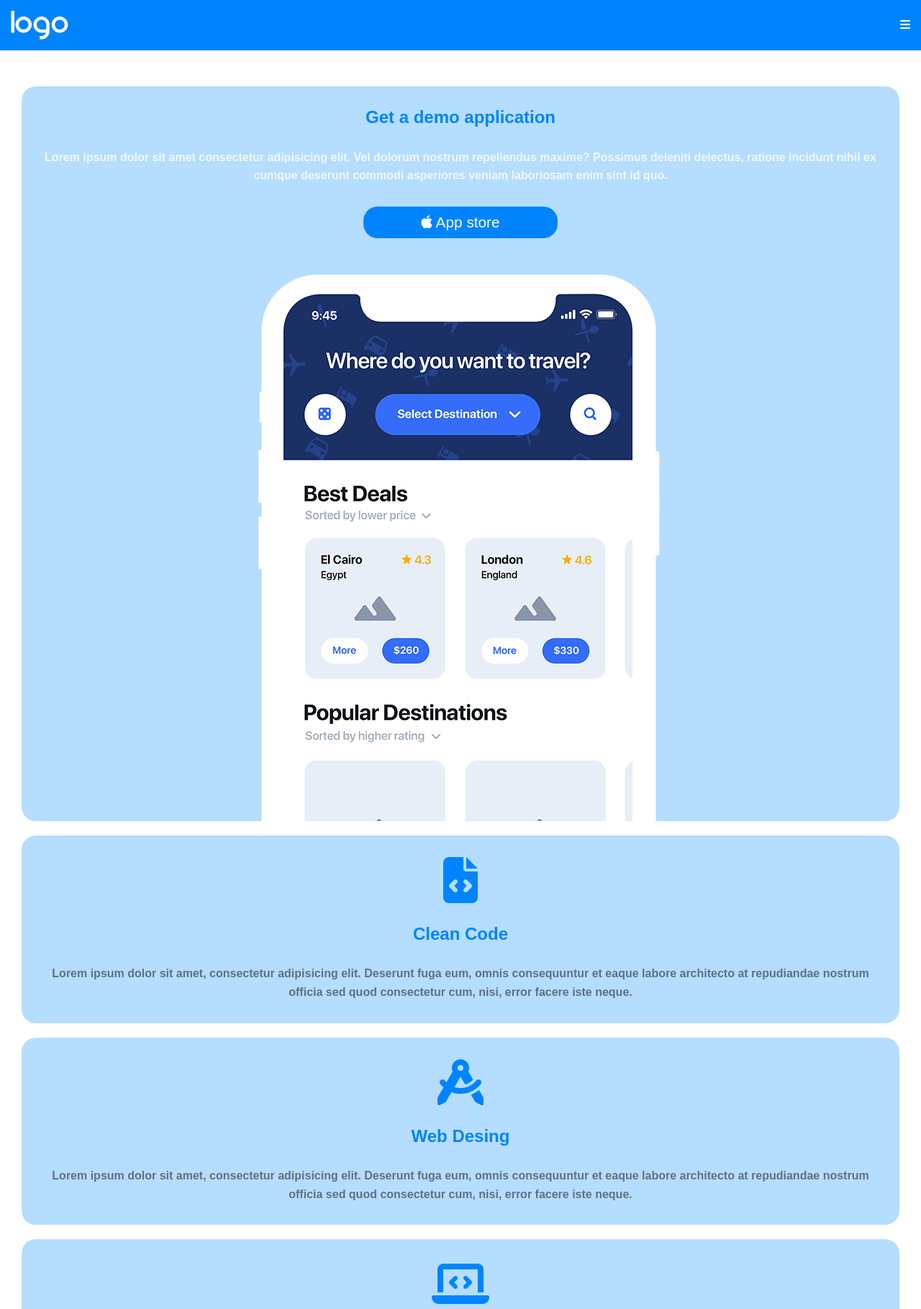
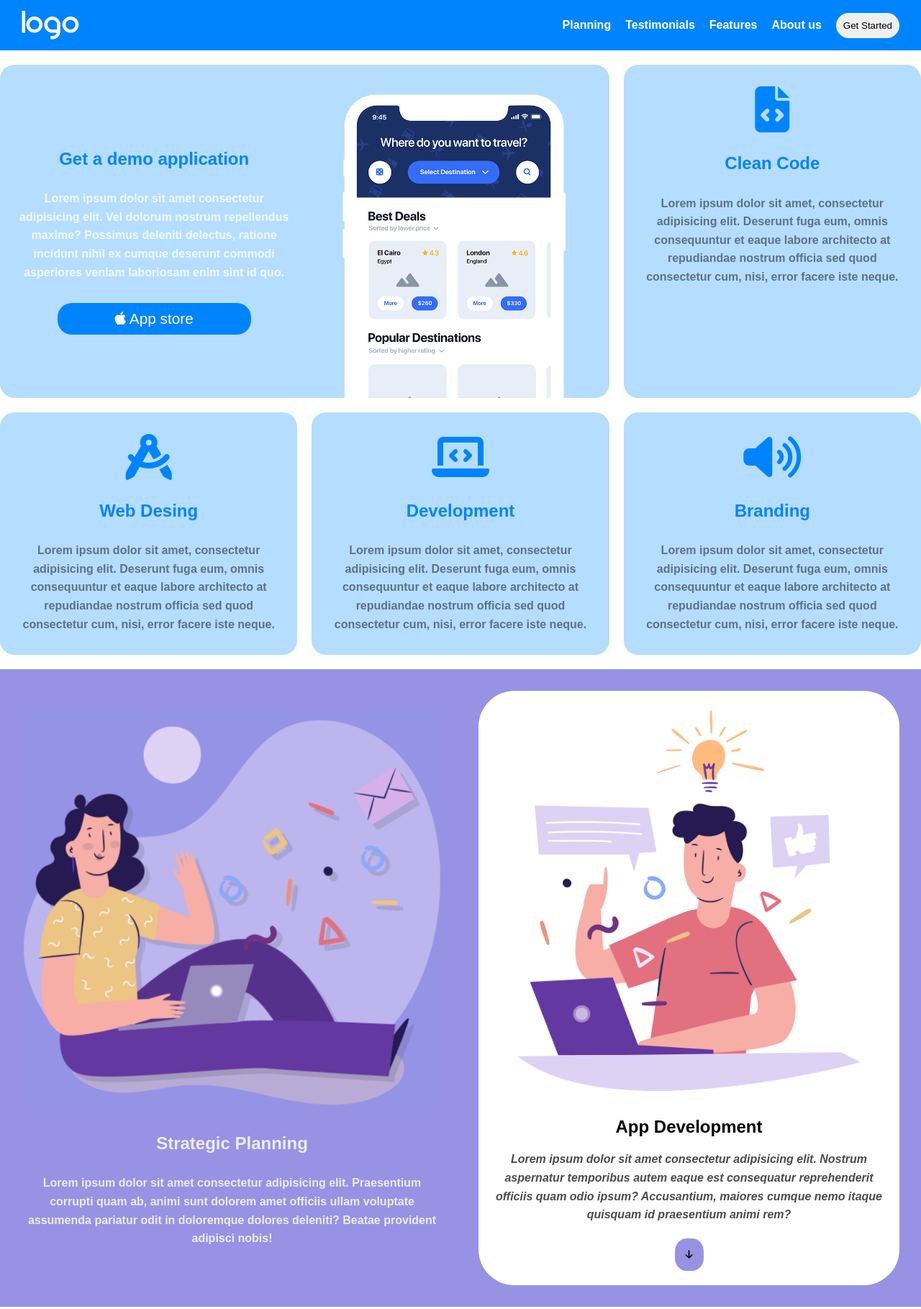
Before and after one commit to DavideAnile/htmlcss-responsive-layout, a plain HTML site: page index.html in a window 1280 px wide. Shown: the top 1819 px of the page at 72% size. Drawn offline with Linux system fonts and the light colour scheme.

Commit message:
end exercise

```diff
--- a/css/style.css
+++ b/css/style.css
@@ -23,6 +23,10 @@ body img{
     /* background-color: bisque; */ */
 }
 
+.nav-container.centered-container{
+    margin: 0 30px 0 30px;
+}
+
 
 #left-nav{
     display: flex;
@@ -42,6 +46,7 @@ body img{
     display: flex;
     justify-content: space-between;
     align-items: center;
+    gap: 20px;
     /* height: 100%;
     max-width: 500px;
     background-color: red; */
@@ -50,8 +55,14 @@ body img{
 #nav-links{
     display: none;
     height: 100%;
-    width: 50px;
+
     background-color: rgba(255, 255, 0, 0.411);
+}
+
+#nav-links button{
+    padding: 10px;
+    border-radius: 20px;
+    border: none;
 }
 
 #nav-links ul{
@@ -515,3 +526,148 @@ body img{
     }
 
 }
+
+
+
+@media screen and (min-width:992px){
+
+    .centered-container{
+        max-width: 1500px;
+        margin: auto;
+    }
+
+
+
+    .nav-container.centered-container{
+        margin: auto;
+        padding: 0 30px 0 30px;
+    }
+
+    #nav-links{
+        display: block;
+
+    }
+
+    #nav-curtain{
+        display: none;
+    }
+
+    #nav-links ul{
+        display: flex;
+        gap: 20px;
+        align-items: center;
+        height: 100%;
+        background-color: #0084fd;
+
+    }
+
+    .first-sect{
+        display: flex;
+        flex-direction: row;
+        flex-wrap: wrap;
+        margin: 20px 0 20px 0;
+    }
+
+    .first-sect-cards{
+        width: calc(100% / 3 - (20px / 3 * 2));
+    }
+
+    .first-sect-cards:first-child{
+        width: calc(100% / 3 * 2 - (20px / 3));
+    }
+
+
+    #special{
+        display: flex;
+        flex-direction: row;
+    }
+
+    #special .first-row{
+        width: 50%;
+    }
+
+    #second-row{
+        width: 50%;
+    }
+
+    .second-sect{
+        padding-top: 30px;
+        padding-left: 30px;
+        padding-right: 30px;
+    }
+
+    .second-sect .centered-container{
+        display: flex;
+        flex-direction: row;
+        gap: 50px;
+    }
+
+    .second-sect .first-row{
+        width: calc(100% / 2 - (50px / 2));
+    }
+
+    .second-sect .second-row{
+        width: calc(100% / 2 - (50px / 2));
+
+    }
+
+    .third-section{
+        padding-top: 40px;
+    }
+
+    .third-sect-card{
+        display: flex;
+        flex-direction: row;
+        gap: 20px;
+        align-items: center;
+
+    }
+
+    .third-sect-img-container{
+        padding-left: 20px;
+    }
+
+    .third-sect-card img{
+        width: 200px;
+
+    }
+
+    .fourth-section{
+        margin-top: 40px;
+    }
+
+    .fourth-sect-card-container{
+        display: flex;
+        flex-direction: row;
+        flex-wrap: wrap;
+    }
+
+
+    .fourth-sect-card{
+        width: calc(100% / 3 - (20px / 3 * 2));
+    }
+
+    .fifth-section{
+        display: flex;
+        flex-direction: row;
+        flex-wrap: wrap;
+        gap: 20px;
+        margin: 40px auto
+    }
+
+    .fifth-section .first-part{
+        width: calc(100% / 2 - (20px / 2));
+    }
+
+    .fifth-section .second-part{
+        width: calc(100% / 2 - (20px / 2));
+    }
+
+
+
+
+
+
+
+
+}
--- a/index.html
+++ b/index.html
@@ -12,15 +12,16 @@
 <body>
     <header>
         <nav>
-            <div class="nav-container">
+            <div class="nav-container centered-container">
                 <div id="left-nav"><img src="img/logo.png" alt="" id="logo"></div>
                 <div id="right-nav">
                     <div id="nav-links">
                         <ul>
-                            <li><a></a></li>
-                            <li><a></a></li>
-                            <li><a></a></li>
-                            <li><a></a></li>
+                            <li><a>Planning</a></li>
+                            <li><a>Testimonials</a></li>
+                            <li><a>Features</a></li>
+                            <li><a>About us</a></li>
+                            <li><button><a>Get Started</a></button></li>
                         </ul>
                     </div>
                     <div id="nav-curtain"><a><i class="fa-sharp fa-solid fa-bars"></i></a></div>
@@ -33,13 +34,13 @@
         <div class="centered-container">
 
             <section class="first-sect">
-                <div class="first-sect-cards">
+                <div class="first-sect-cards" id="special">
                     <div class="first-row">
                         <div><h2>Get a demo application</h2></div>
                         <div>Lorem ipsum dolor sit amet consectetur adipisicing elit. Vel dolorum nostrum repellendus maxime? Possimus deleniti delectus, ratione incidunt nihil ex cumque deserunt commodi asperiores veniam laboriosam enim sint id quo.</div>
                         <div><button><i class="fa-brands fa-apple"></i> App store</button></div>
                     </div>
-                        <div><img src="img/phone.png" alt=""></div>
+                        <div id="second-row"><img src="img/phone.png" alt=""></div>
                 </div>
                     <div class="first-sect-cards">
                         <div><i class="fa-solid fa-file-code"></i></div>
```
